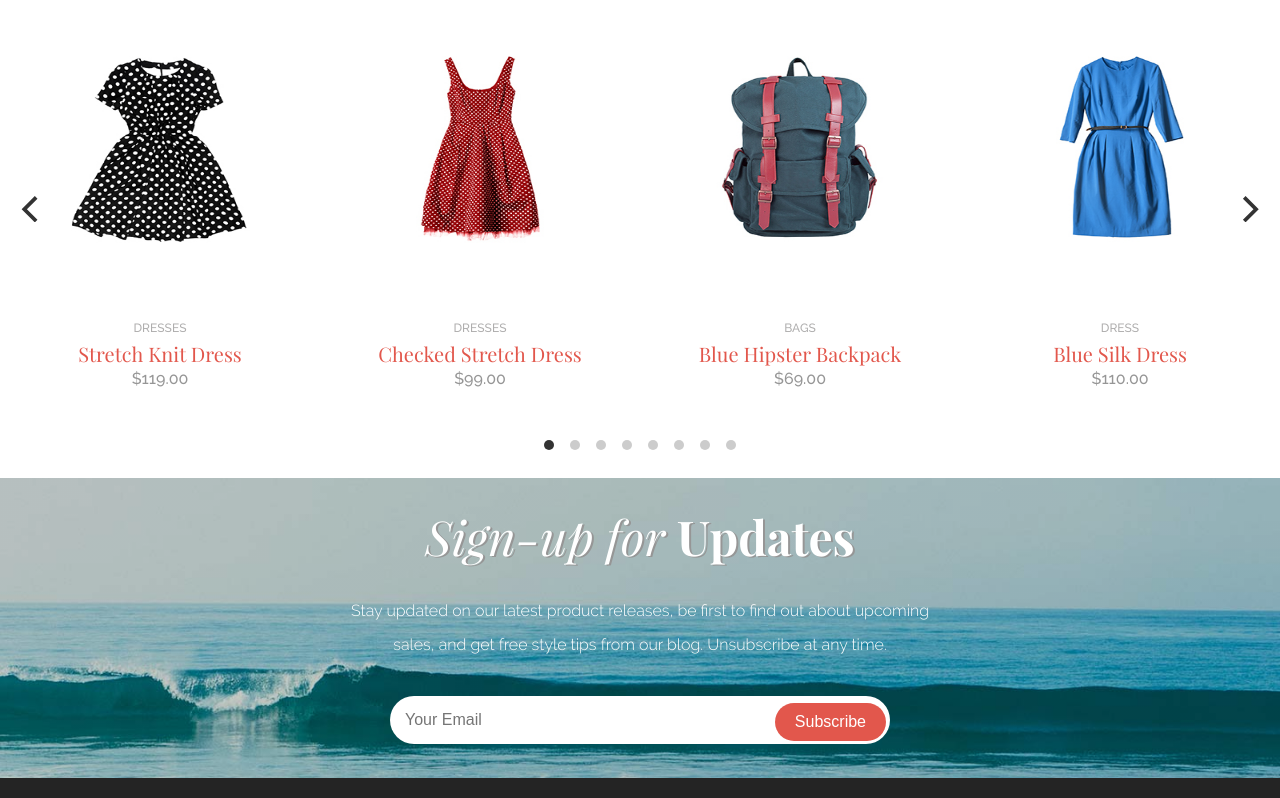
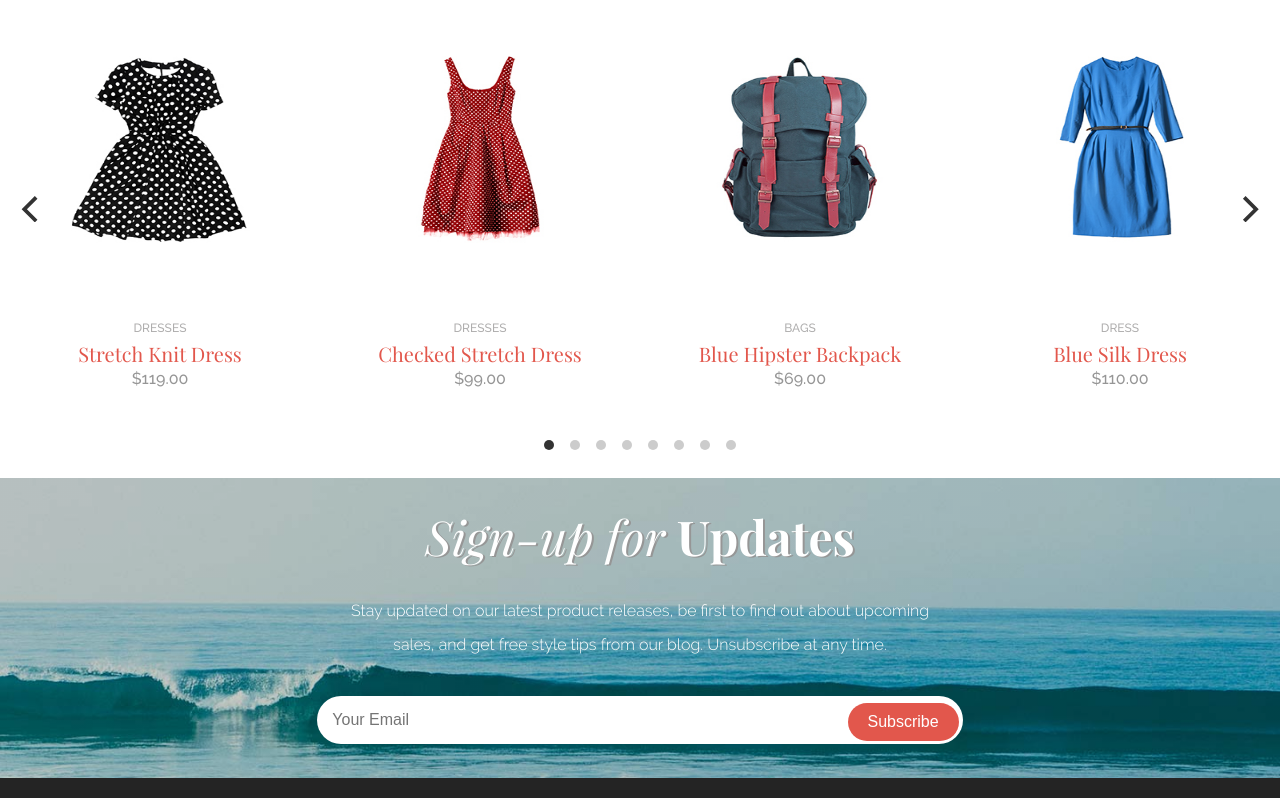
Before and after one commit to Ivandaixiv/aloha-project, a plain HTML site: page index.html in a window 1280 px wide. Shown: the part 1486-2284 px from the top of the page. Drawn offline with nearby package versions, Linux system fonts and the light colour scheme.

Commit message:
Fixed Newletter form

```diff
--- a/css/style.css
+++ b/css/style.css
@@ -259,11 +259,12 @@ header.container {
 }
 .form-container {
     position: relative;
+    width: 60%;
 }
 .email-form {
     border-radius: 25px;
     padding: 15px;
-    width: 500px;
+    width: 100%;
 }
 .email-form[type="email"] {
     font-size: 16px;
```
